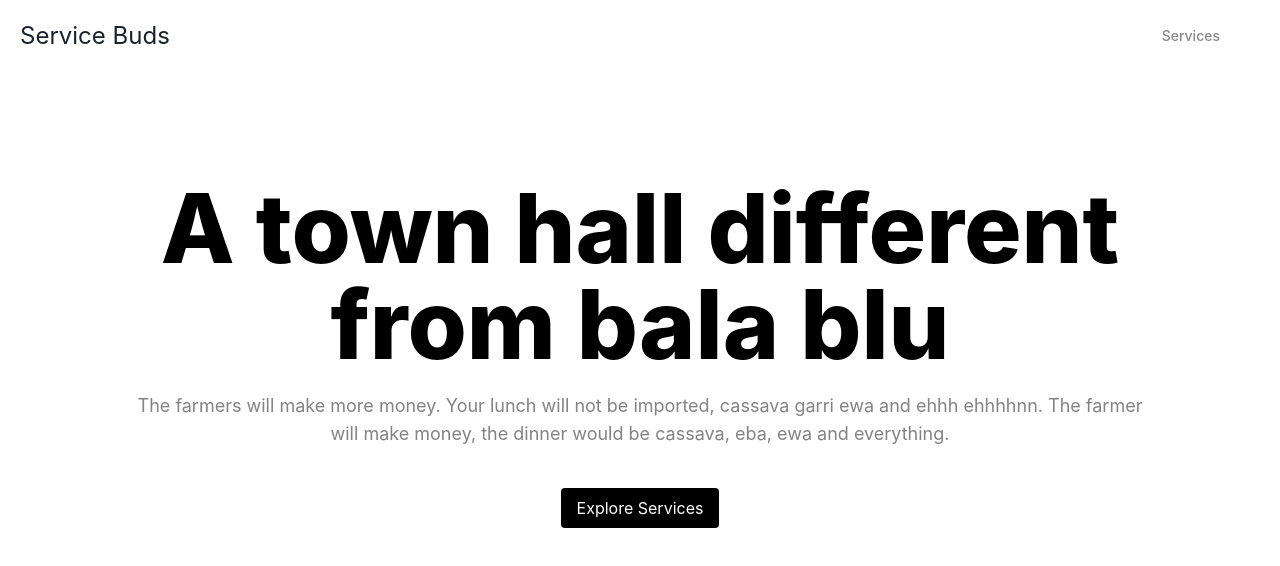
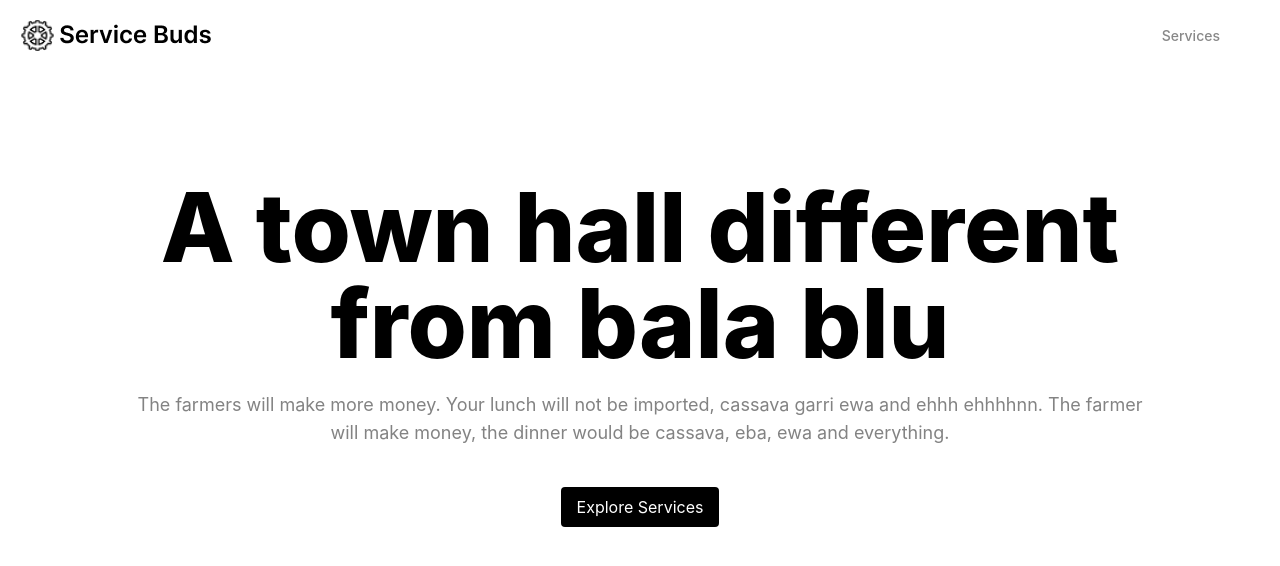
Before and after one commit to Yagazie-davidson/service-buds-client, a React (Vite) app: page / in a window 1280 px wide. Shown: the top 566 px of the page. Built offline with nearby package versions, Linux system fonts and the light colour scheme.

Commit message:
nav logo

```diff
--- a/src/components/NavBar.jsx
+++ b/src/components/NavBar.jsx
@@ -1,6 +1,7 @@
 import React from "react";
 import { Link } from "react-router-dom";
 import Button from "./Button";
+import Logo from ".././assets/Logo.png";
 
 function NavBar() {
 	const navItems = [
@@ -13,9 +14,9 @@
 		<div className="">
 			<header className="flex items-center justify-between">
 				<div className="">
-					<h1 className="text-2xl">
-						<Link to="/">Service Buds</Link>
-					</h1>
+					<Link to="/">
+						<img src={Logo} alt="logo" />
+					</Link>
 				</div>
 				<nav className="text-sm text-gr font-medium mr-0 tablet:mr-10">
 					{navItems.map((item, index) => {
```
Also changed, not shown: src/assets/Logo.png (added).
